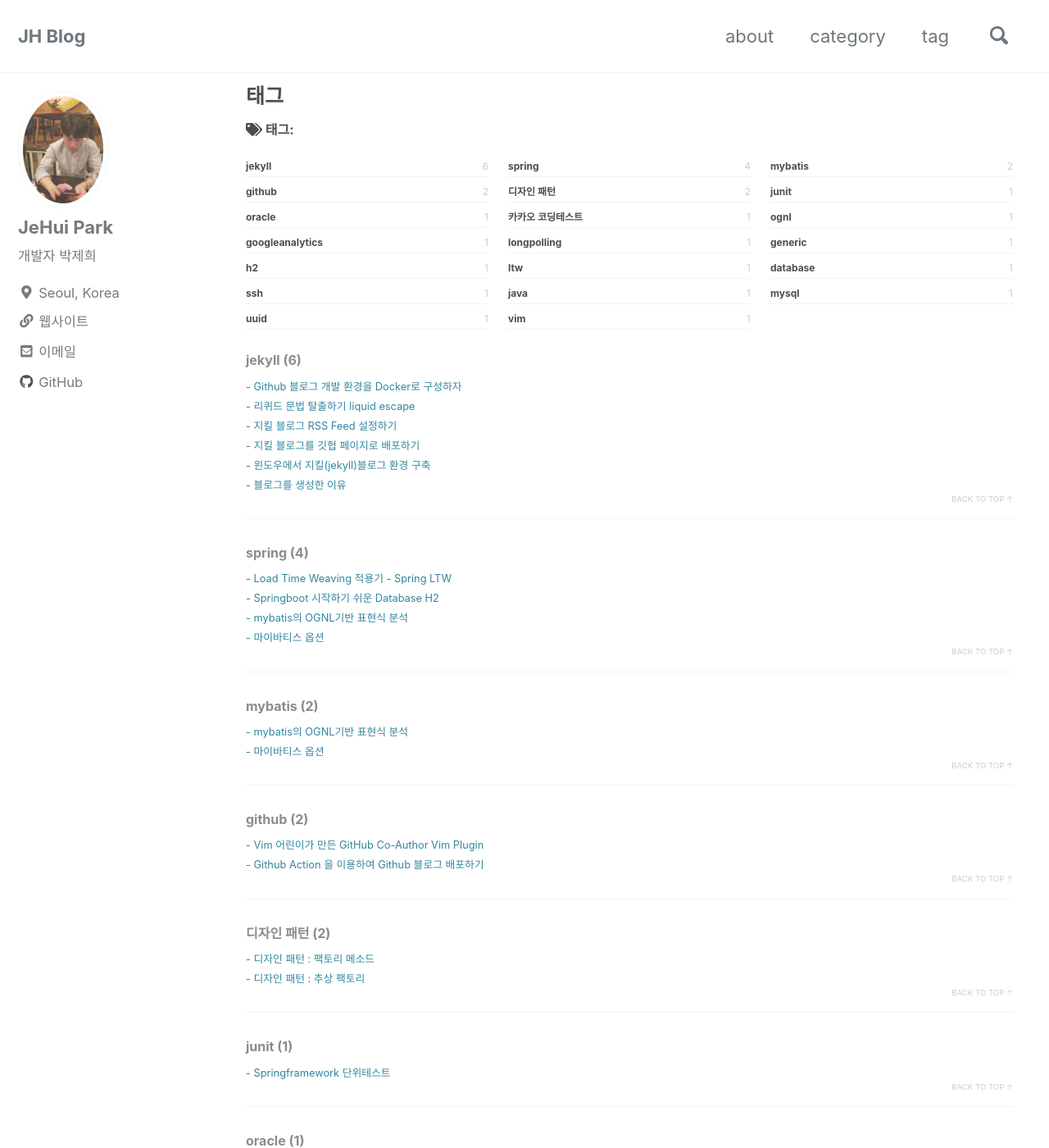
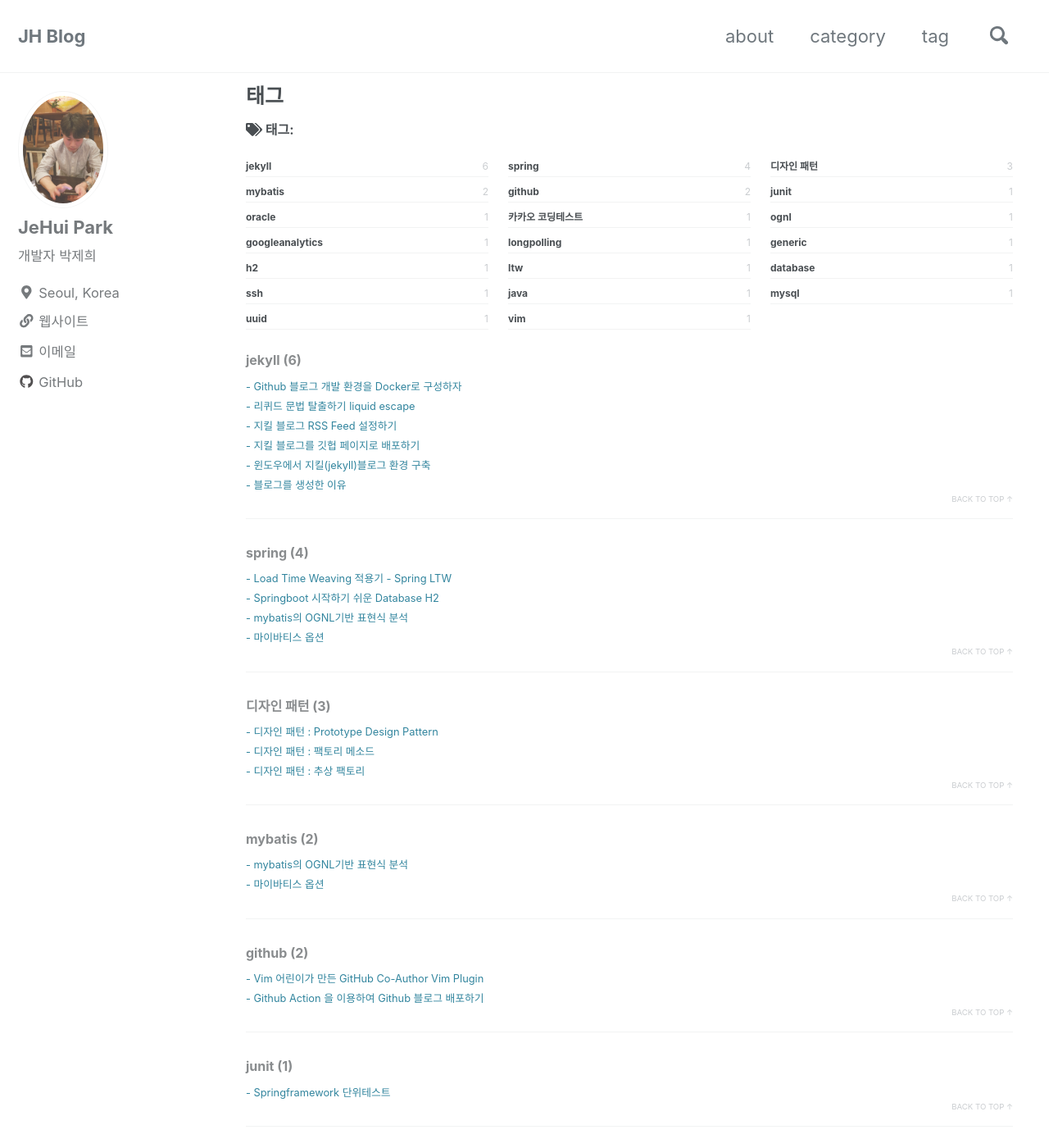
Before and after one commit to JeHuiPark/JeHuiPark.github.io, a Jekyll site: the page built from tags.md, in a window 1280 px wide and 1400 px high. Shown: the whole window at 82% size. Built offline with Jekyll 4.4.1, drawn with Linux system fonts in a browser that asks for light colours; nearby versions of some CDN libraries.

Commit message:
prototype design pattern 글의 메타속성을 변경하라
* 카테고리 study로 변경
* 디자인 패턴 태그 추가

```diff
--- a/_posts/2020-04-30-prototype_design_pattern.md
+++ b/_posts/2020-04-30-prototype_design_pattern.md
@@ -3,7 +3,9 @@ layout: posts
 title:  "디자인 패턴 : Prototype Design Pattern"
 date:   2020-04-30 20:00:00 +0900
 comments: true
-categories: note
+categories: study
+tags:
+  - 디자인 패턴
 ---
 
 * TOC
```
